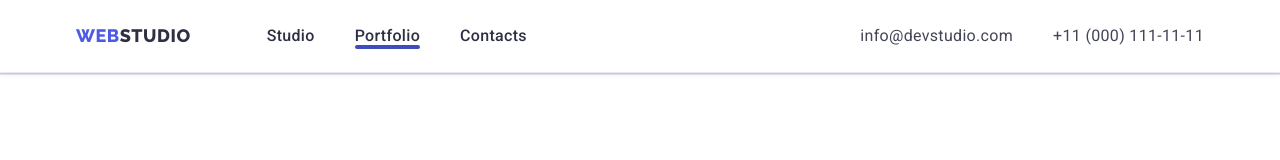
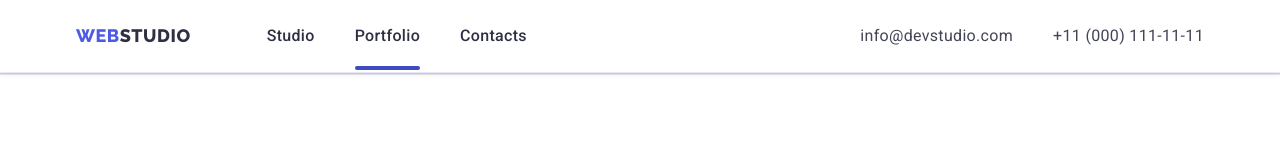
Before and after one commit to NataliiaShah/goit-markup-hw-05, a plain HTML site: page portfolio.html in a window 1280 px wide. Shown: the top 160 px of the page. Drawn offline with nearby package versions, Linux system fonts and the light colour scheme.

Commit message:
correction

```diff
--- a/portfolio.html
+++ b/portfolio.html
@@ -20,7 +20,7 @@
             <a href="./index.html" class="header-logo-link link">Web<span class="header-logo-color">Studio</span></a>
             <ul class="header-list list">
                 <li class="header-item"><a class="header-link link" href="./index.html">Studio</a></li>
-                <li class="header-item current-page"><a class="header-link link" href="./portfolio.html">Portfolio</a></li>
+                <li class="header-item"><a class="header-link current-page link" href="./portfolio.html">Portfolio</a></li>
                 <li class="header-item"><a class="header-link link" href="">Contacts</a></li>
             </ul>
         </nav>
```
